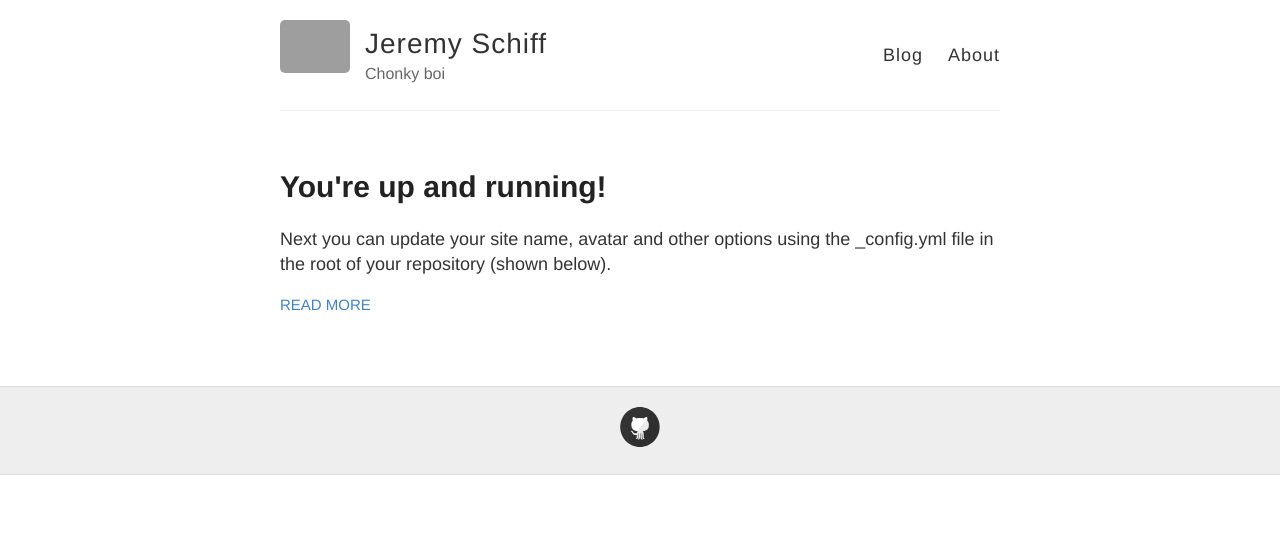
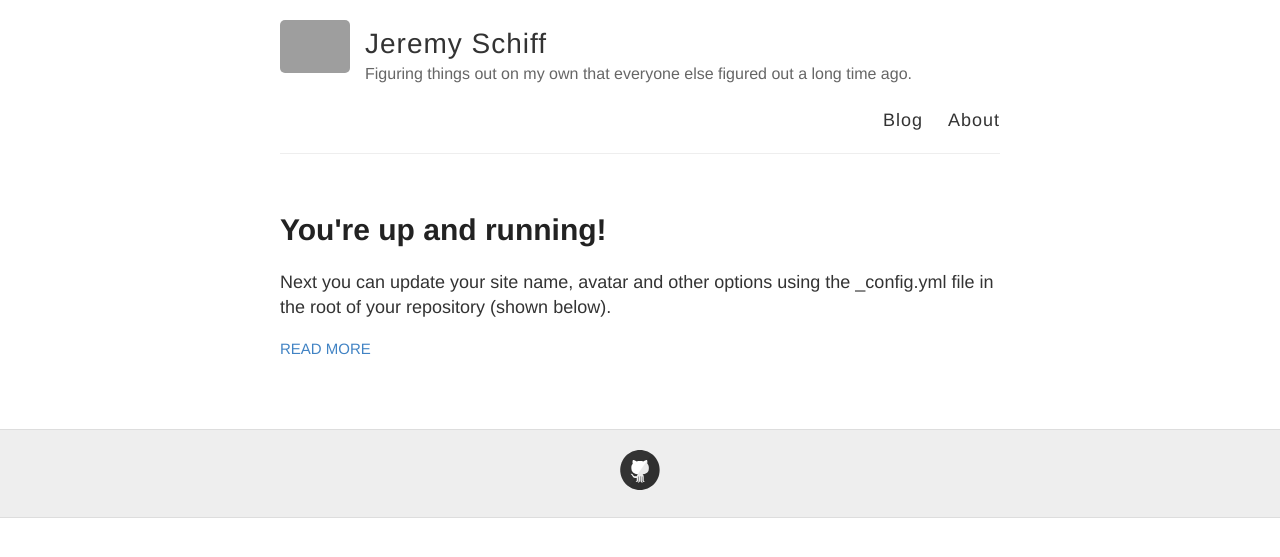
Before and after one commit to jschiff/jschiff.github.io, a Jekyll site: the page built from index.html, in a window 1280 px wide. Shown: the top 557 px of the page. Built offline with Jekyll 4.4.1, drawn with Linux system fonts in a browser that asks for light colours; grey boxes are pictures that could not be loaded.

Commit message:
Update subtitle

```diff
--- a/_config.yml
+++ b/_config.yml
@@ -6,7 +6,7 @@
 name: Jeremy Schiff
 
 # Short bio or description (displayed in the header)
-description: Chonky boi
+description: Figuring things out on my own that everyone else figured out a long time ago.
 
 # URL of your avatar or profile pic (you could use your GitHub profile pic)
 avatar: https://raw.githubusercontent.com/barryclark/jekyll-now/master/images/jekyll-logo.png
```
